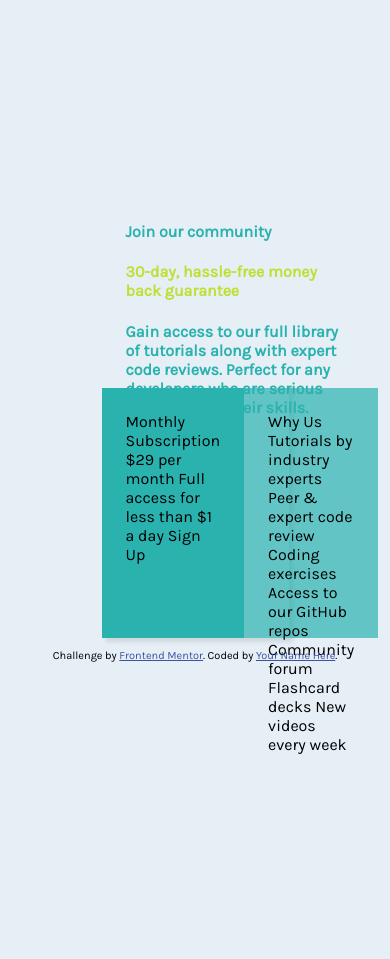
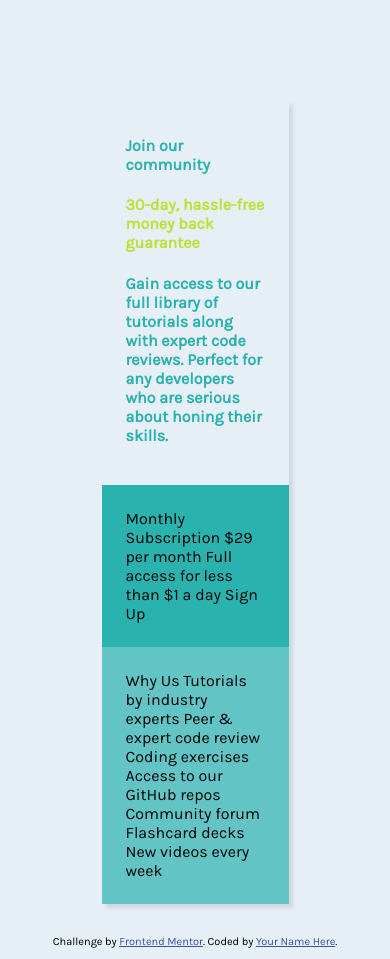
Before and after one commit to happymalyo/single-price-grid-, a plain HTML site: page index.html in a window 390 px wide. Before the commit the page ends 860 px from the top, so only its background shows below. Drawn offline with Linux system fonts and the light colour scheme.

Commit message:
responsive

```diff
--- a/css/style.css
+++ b/css/style.css
@@ -21,7 +21,6 @@ body {
     justify-content: center;
     flex-direction: column;
     align-items: center;
-    overflow: hidden;
 }
 
 .card {
@@ -30,6 +29,19 @@ body {
     grid-template-rows: 200px 250px;
     max-width: 50%;
     box-shadow: 4px 4px 4px rgba(0, 0, 0, 0.1);
+}
+
+@media screen and (max-width : 755px) {
+    .card {
+        display : flex;
+        flex-direction: column;
+        justify-content: center;
+        align-items: center;
+        max-width: 50%;
+        box-shadow: 4px 4px 4px rgba(0, 0, 0, 0.1);
+        margin-top: 200px;
+        margin-bottom: 20px;
+    }
 }
 
 .our-community{
```
